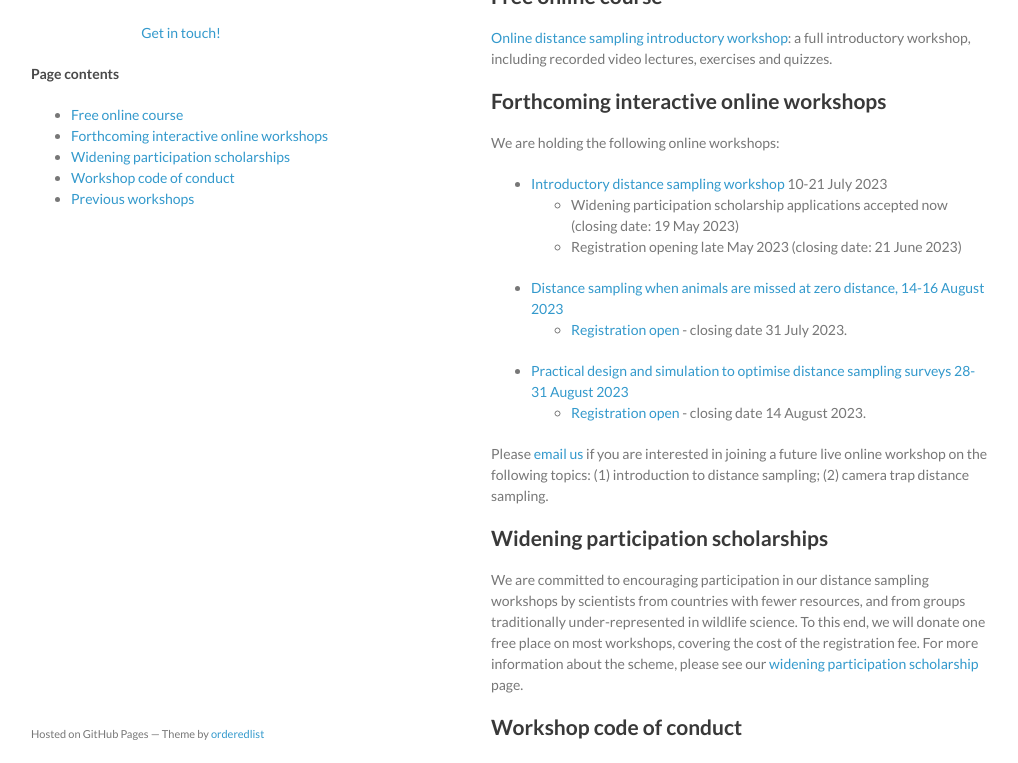
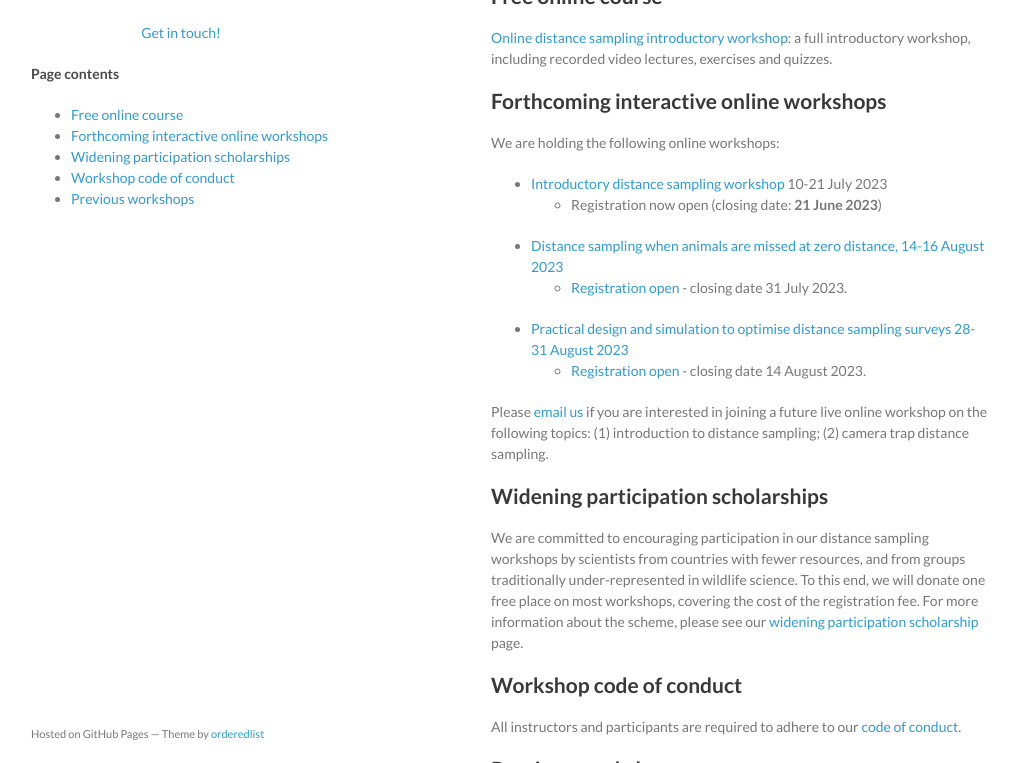
Before and after one commit to distanceworkshops/distanceworkshops.github.io, a Jekyll site: the page built from index.md, in a window 1280 px wide and 900 px high, cut to the strip 137-900 px from the top of the window. Shown: the whole strip, without its empty margins (129-1147 px from the left). Built offline with Jekyll 4.4.1, drawn with Linux system fonts in a browser that asks for light colours.

Commit message:
intro wkshp registration now open

```diff
--- a/index.md
+++ b/index.md
@@ -16,8 +16,7 @@ Here you can find content for distance sampling workshops including slides, exer
 We are holding the following online workshops:
 
 - [Introductory distance sampling workshop](intro-jul-2023) 10-21 July 2023
-  - Widening participation scholarship applications accepted now (closing date: 19 May 2023)
-  - Registration opening late May 2023 (closing date: 21 June 2023)
+  - Registration now open (closing date: **21 June 2023**)
 - [Distance sampling when animals are missed at zero distance, 14-16 August 2023](https://workshops.distancesampling.org/mrds-aug-2023)
   - [Registration open](https://onlineshop.st-andrews.ac.uk/conferences-and-events/events/creem/online-workshop-distance-sampling-when-animals-are-missed-at-zero-distance-1416th-august-2023) - closing date 31 July 2023.
 - [Practical design and simulation to optimise distance sampling surveys 28-31 August 2023](https://workshops.distancesampling.org/design-aug-2023)
```
